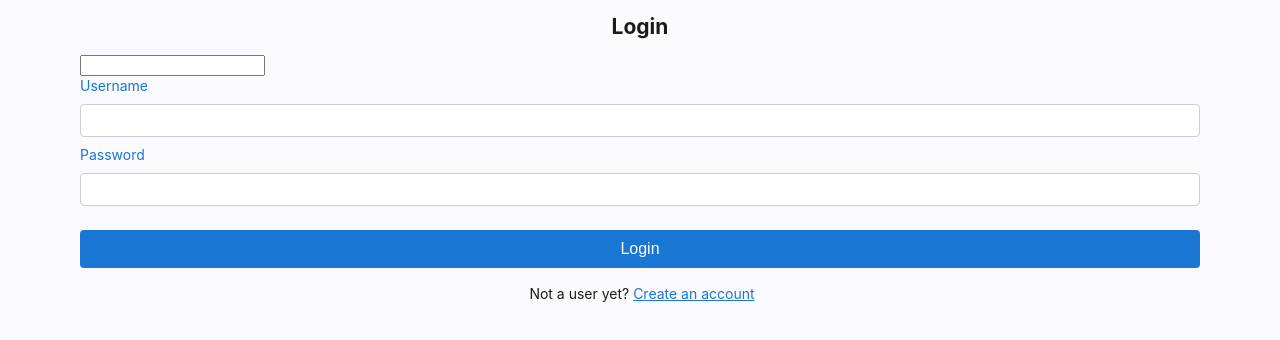
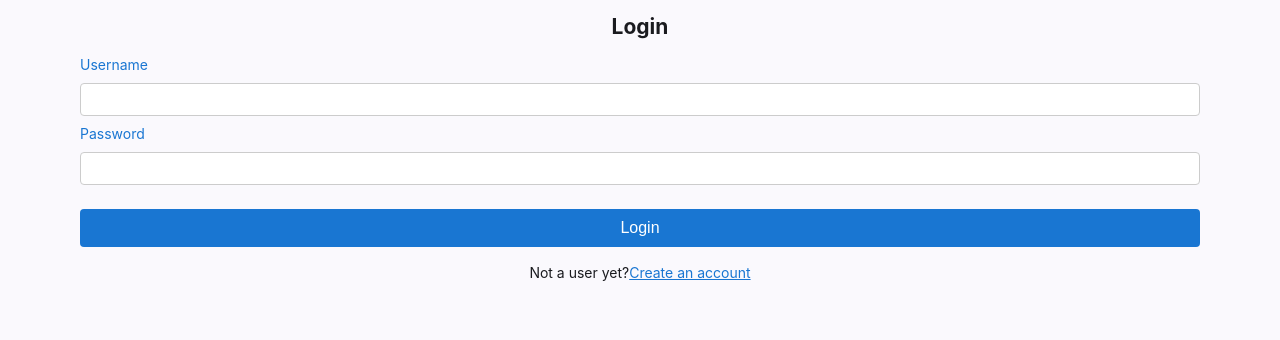
Before and after one commit to abdulrehmanshaikh016-wq/task-tracker, an Angular app: page /Login in a window 1280 px wide. Shown: the top 340 px of the page. Built offline with nearby package versions, Linux system fonts and the light colour scheme.

Commit message:
Modify tasks page to add option to edit members

```diff
--- a/src/app/components/login/login.component.scss
+++ b/src/app/components/login/login.component.scss
@@ -1,3 +1,8 @@
+.hidden-input-field {
+  position:absolute;
+  left:-9999px;
+}
+
 .login-form-container{
   padding-left: 5rem;
   padding-right: 5rem;
@@ -17,8 +22,6 @@
   padding-bottom: 1rem;
   align-items: center;
   justify-content: center;
-  text-wrap-mode: wrap;
-  white-space-collapse: break-spaces;
 }
 
 .signup-link {
--- a/src/app/components/login/login.component.ts
+++ b/src/app/components/login/login.component.ts
@@ -76,9 +76,8 @@ export class LoginComponent implements OnInit {
       this._routingService.goToTasksPage();
     } else {
       this._snackBarService.showInvalidCredentials();
+      this._showUserIsLoggingInLoader(false);
     }
-
-    this._showUserIsLoggingInLoader(false);
   }
 
   private _showUserIsLoggingInLoader(show: boolean): void {
--- a/src/app/components/tasks/tasks.component.html
+++ b/src/app/components/tasks/tasks.component.html
@@ -15,6 +15,7 @@
         <th>No.</th>
         <th>Task Name</th>
         <th>Description</th>
+        <th>Members</th>
         <th>Priority</th>
         <th>Active</th>
         <th>Delete Task</th>
@@ -27,7 +28,12 @@
         <td>{{ i + 1 }}</td>
         <td>{{ task.taskName }}</td>
         <td>{{ task.taskDescription }}</td>
+        <td>
+          <i (click)="editTaskMemebers(task.id)" class="fas fa-edit edit-tasks-icon"></i>
+          {{ task.members.length }}
+        </td>
 
+        <!-- Priority with color coding -->
         <td
           [class]="
             task.taskPriority.toLowerCase() === 'high' ? 'high-priority'
@@ -56,6 +62,6 @@
   </table>
   }
   @else {
-    <h1 style="text-align: center;">No Tasks found</h1>
+    <h1 class="no-tasks-header">No Tasks found</h1>
   }
 </div>
--- a/src/app/components/tasks/tasks.component.scss
+++ b/src/app/components/tasks/tasks.component.scss
@@ -82,3 +82,7 @@
   border-radius: 8px;
   cursor: pointer;
 }
+
+.no-tasks-header {
+  text-align: center;
+}
--- a/src/app/components/tasks/tasks.component.ts
+++ b/src/app/components/tasks/tasks.component.ts
@@ -75,4 +75,8 @@ export class TasksComponent implements OnInit {
   goToEditTaskPage(taskId: number) {
     this._routingService.goToEditTaskPage(taskId);
   }
+
+  editTaskMemebers(taskId: number) {
+    this._routingService.goToManageTaskMembers(taskId);
+  }
 }
```
